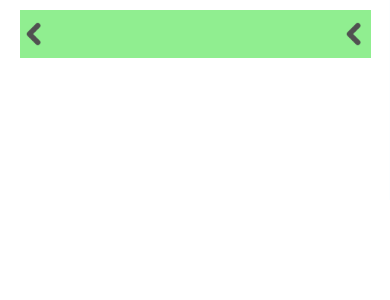
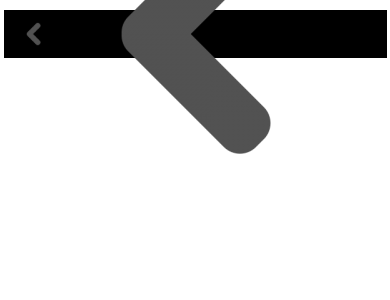
Before and after one commit to kjovandev/react-components, a React (Create React App) app in the folder toolbox/: page / in a window 390 px wide. Shown: the top 300 px of the page. Built offline with nearby package versions, Linux system fonts and the light colour scheme; the HTML template or start-up script is replaced by a standard one.

Commit message:
transparentHeader/hamburgerMenu v.1.1
css added partially... customizing should be done when the component is implemented

```diff
--- /dev/null
+++ b/toolbox/public/carouselobjects.json
@@ -0,0 +1,37 @@
+{
+"data": [{
+    "Id": 1,
+    "imageSource": "https://fastly.picsum.photos/id/1084/536/354.jpg?grayscale&hmac=Ux7nzg19e1q35mlUVZjhCLxqkR30cC-CarVg-nlIf60",
+    "altImage": "image 1",
+    "imageTitle": "image 1 title",
+    "imageParagraph": "image 1 paragraf"
+  },
+  {
+    "Id": 2,
+    "imageSource": "https://fastly.picsum.photos/id/586/536/354.jpg?hmac=P7VlXEEnfksFtsPAdPrNzb5pPU0QKTGK8d2z_aFuH80",
+    "altImage": "image 2",
+    "imageTitle": "image 2 title",
+    "imageParagraph": "image 2 paragraf"
+  },
+  {
+    "Id": 3,
+    "imageSource": "https://fastly.picsum.photos/id/237/536/354.jpg?hmac=i0yVXW1ORpyCZpQ-CknuyV-jbtU7_x9EBQVhvT5aRr0",
+    "altImage": "image 2",
+    "imageTitle": "image 2 title",
+    "imageParagraph": "image 2 paragraf"
+  },
+  {
+    "Id": 4,
+    "imageSource": "https://fastly.picsum.photos/id/1084/536/354.jpg?grayscale&hmac=Ux7nzg19e1q35mlUVZjhCLxqkR30cC-CarVg-nlIf60",
+    "altImage": "image 2",
+    "imageTitle": "image 2 title",
+    "imageParagraph": "image 2 paragraf"
+  },
+  {
+    "Id": 5,
+    "imageSource": "https://fastly.picsum.photos/id/1060/536/354.jpg?blur=2&hmac=0zJLs1ar00sBbW5Ahd_4zA6pgZqCVavwuHToO6VtcYY",
+    "altImage": "image 2",
+    "imageTitle": "image 2 title",
+    "imageParagraph": "image 2 paragraf"
+  }]
+}
--- a/toolbox/src/App.js
+++ b/toolbox/src/App.js
@@ -1,4 +1,4 @@
-import React, { useEffect } from "react";
+import React, { useEffect, useState } from "react";
 import ZoomingImage from "./components/ZoomingImage/ZoomingImage";
 import Spinner from "./components/Spinner/Spinner";
 import Carousel from "./components/carousel/Carousel";
@@ -7,49 +7,20 @@ import ScrollingImageBackground from "./components/scrollingImage/ScrollingImage
 import TransparentHeader from "./components/TransparentHeader/TransparentHeader";
 var imageSourcePicsum = "https://fastly.picsum.photos/id/10/2500/1667.jpg?hmac=J04WWC_ebchx3WwzbM-Z4_KC_LeLBWr5LZMaAkWkF68"
 
-
 function App() {
 
+  const [carouselItems, setCarouselItems] = useState([])
 
-  const carouselItems = [{
-    Id: 1,
-    imageSource: "https://fastly.picsum.photos/id/1084/536/354.jpg?grayscale&hmac=Ux7nzg19e1q35mlUVZjhCLxqkR30cC-CarVg-nlIf60",
-    altImage: "image 1",
-    imageTitle: "image 1 title",
-    imageParagraph: "image 1 paragraf"
-  },
-  {
-    Id: 2,
-    imageSource: "https://fastly.picsum.photos/id/586/536/354.jpg?hmac=P7VlXEEnfksFtsPAdPrNzb5pPU0QKTGK8d2z_aFuH80",
-    altImage: "image 2",
-    imageTitle: "image 2 title",
-    imageParagraph: "image 2 paragraf"
-  },
-  {
-    Id: 3,
-    imageSource: "https://fastly.picsum.photos/id/237/536/354.jpg?hmac=i0yVXW1ORpyCZpQ-CknuyV-jbtU7_x9EBQVhvT5aRr0",
-    altImage: "image 2",
-    imageTitle: "image 2 title",
-    imageParagraph: "image 2 paragraf"
-  },
-  {
-    Id: 4,
-    imageSource: "https://fastly.picsum.photos/id/1084/536/354.jpg?grayscale&hmac=Ux7nzg19e1q35mlUVZjhCLxqkR30cC-CarVg-nlIf60",
-    altImage: "image 2",
-    imageTitle: "image 2 title",
-    imageParagraph: "image 2 paragraf"
-  },
-  {
-    Id: 5,
-    imageSource: "https://fastly.picsum.photos/id/1060/536/354.jpg?blur=2&hmac=0zJLs1ar00sBbW5Ahd_4zA6pgZqCVavwuHToO6VtcYY",
-    altImage: "image 2",
-    imageTitle: "image 2 title",
-    imageParagraph: "image 2 paragraf"
-  }
+  useEffect(() => {
+      fetch("./carouselobjects.json")
+      .then(response => response.json())
+      .then(objekat => {
+        setCarouselItems(objekat.data)
+    })
+  }, []);
 
 
-
-  ]
+  console.log(carouselItems)
   return (
     <div className="App" style={{ height: "3000px" }}>
 
--- a/toolbox/src/components/TransparentHeader/TransparentHeader.css
+++ b/toolbox/src/components/TransparentHeader/TransparentHeader.css
@@ -1,8 +1,13 @@
 .header-main-div {
-
-    padding:0;
+    /* text-transform: uppercase; */
+    color: white;
+    font-weight: 700;
+    font-family: Arial, Helvetica, sans-serif;
+    padding-left: 2rem;
+    padding-right: 2rem;
     margin:0;
-    background-color: lightgreen;
+    background-color: black;
+    /* color is just for testing purposes  */
     height: 3rem;
     min-width: 90vw;
     min-height: 3rem;
@@ -11,28 +16,39 @@
     justify-content: space-between;
 }
 
+
 .back-button-hamburger-menu {
     display: none;
 }
 
 
-.services {
-    height: 2rem;
-    width: 5rem;
-    background-color: RED;
+.services{
+    height: auto;
 }
+
+
+
+.first-service-button{
+    padding-top: 1rem;
+}
+
 .dropdown-menu{
     overflow: hidden;
-    background-color: green;
+    background-color: lightgray;
     display: flex;
     flex-direction: column;
     align-items: center;
+    padding-left: 1rem;
+    padding-right: 1rem;
     justify-content: center;
     height: 0;
+    position: absolute;
 }
-.dropdown-menu service-button {
+.service-button {
+
     height: 2rem;
     width: max-content;
+
 }
 .hamburger-menu-div {
     background-color: violet;
@@ -46,6 +62,8 @@
     min-width: fit-content;
     display: flex;
     flex-direction: row;
+    justify-content: space-around;
+    align-items: end;
 
 }
 
@@ -53,10 +71,12 @@
     .back-button-hamburger-menu {
         display: flex;
     }
-
-
+    .header-main-div {
+        padding-left: 1rem;
+        padding-right: 1rem;
+    }
     .menu-div {
-
+        padding-top: 1rem;
         align-items: center;
         justify-content: center;
         position: fixed;
@@ -68,6 +88,11 @@
         flex-direction: column;
         background-color: aliceblue;
     }
+    .header-main-div {
+        color: black;
+    }
+
+
 }
 .image {
     height: 30px;
@@ -80,4 +105,7 @@
 
 .menu-item {
     margin: 1rem;
+    cursor: default;
+    align-items: center;
+
 }
--- a/toolbox/src/components/TransparentHeader/TransparentHeader.js
+++ b/toolbox/src/components/TransparentHeader/TransparentHeader.js
@@ -66,14 +66,14 @@ function TransparentHeader() {
     });
 
     useEffect(() => {
-        if (screenWidth < 700) {
+        if (screenWidth < 600) {
         console.log(screenWidth, "ovo je screen width");
-        hamburgerButton.current.style.width = "30px";
+        hamburgerButton.current.style.display = "block";
         // menuRef.current.style.display = "none"
         // hamburgerMenuRef.current.style.width = "0";
         // hamburgerButton.current.style.display = "none"
         } else {
-        hamburgerButton.current.style.width = "0px";
+        hamburgerButton.current.style.display = "none";
         // menuRef.current.style.display = ""
 
         }
@@ -92,53 +92,41 @@ function TransparentHeader() {
     return (
         <div className="header-main-div">
         <img className="image" src="/resources/arrow-left.png" alt="logo" />
-        <div ref={hamburgerMenuRef} className="hamburger-menu-div">
-            <a href="/">Home</a>
-            <a href="/about">About</a>
-            <a href="/contact">Contact</a>
+        <div  ref={menuRef} className="menu-div">
+            <div  ref={hamburgerBackButtonRef} className="back-button-hamburger-menu menu-item" onClick={handleHamburgerClick} >Back</div>
+            <div className="menu-item" href="/"><p>Home</p></div>
+            <div className="menu-item" href="/about"><p>About</p></div>
+            <div className="menu-item" href="/contact"><p>Contact</p></div>
             <div
             onMouseEnter={handleMouseEnter}
             onClick={handleMouseClick}
             onMouseLeave={handleMouseLeave}
-            className="services"
+            className="services menu-item"
             >
-            Services
+            <p>services</p>
+            <div ref={dropdownRef} className="dropdown-menu">
+            <div className="service-button first-service-button" href="/random">
+            Service 1
+            </div>
+            <div className="service-button" href="/random">
+            Service 2
+            </div>
+            <div className="service-button" href="/random">
+            Service 3
+            </div>
+            <div className="service-button" href="/random">
+            Service 4
+            </div>
+            <div className="service-button" href="/random">
+            Service 5
+            </div>
+            <div className="service-button" href="/random">
+            Service 6
             </div>
         </div>
-        <div  ref={menuRef} className="menu-div">
-            <a  ref={hamburgerBackButtonRef} className="back-button-hamburger-menu" onClick={handleHamburgerClick} >Back</a>
-            <a className="menu-item" href="/">Home</a>
-            <a className="menu-item" href="/about">About</a>
-            <a className="menu-item" href="/contact">Contact</a>
-            <div
-            onMouseEnter={handleMouseEnter}
-            onClick={handleMouseClick}
-            onMouseLeave={handleMouseLeave}
-            className="services"
-            >
-            Services
             </div>
         </div>
-        <div ref={dropdownRef} className="dropdown-menu">
-            <a className="service-button" href="/random">
-            Service 1
-            </a>
-            <a className="service-button" href="/random">
-            Service 2
-            </a>
-            <a className="service-button" href="/random">
-            Service 3
-            </a>
-            <a className="service-button" href="/random">
-            Service 4
-            </a>
-            <a className="service-button" href="/random">
-            Service 5
-            </a>
-            <a className="service-button" href="/random">
-            Service 6
-            </a>
-        </div>
+
         <img
             ref={hamburgerButton}
             onClick={handleHamburgerClick}
```
Also changed, not shown: toolbox/src/components/carousel/carouselobjects.json (added, +37 -0 lines), toolbox/public/resources/hamburgerGray.png (added).
